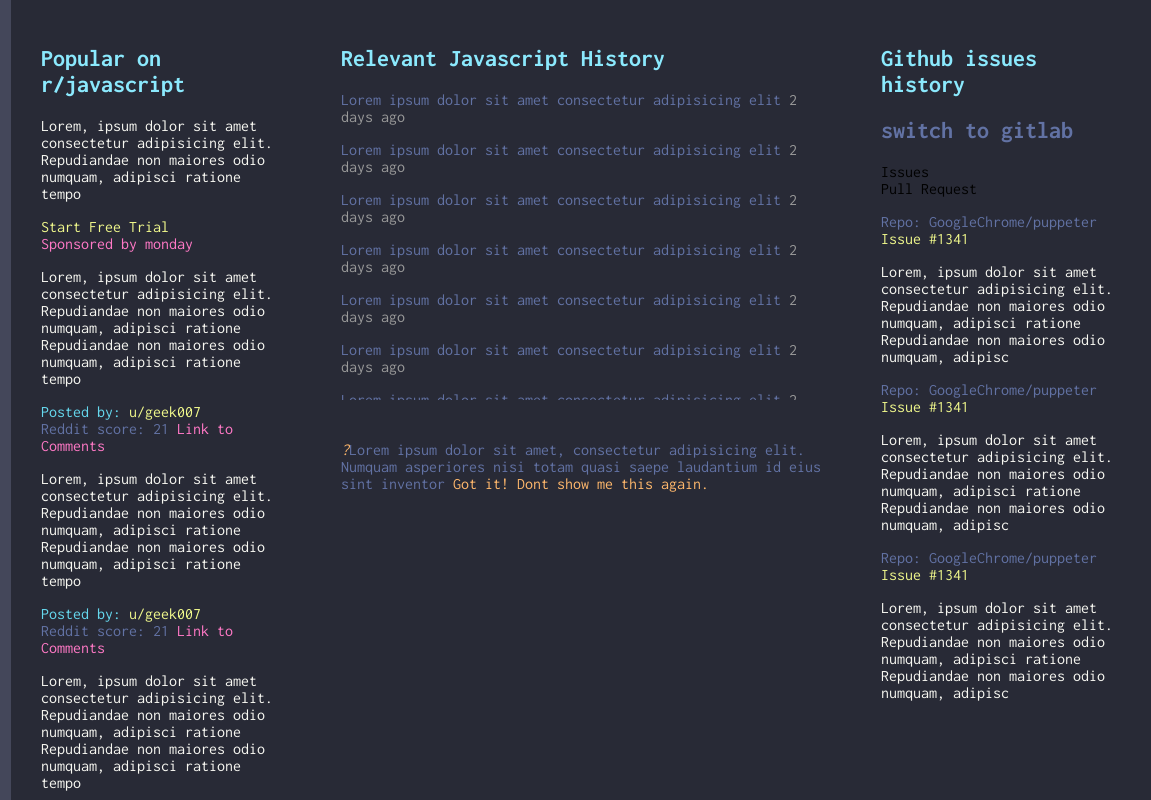
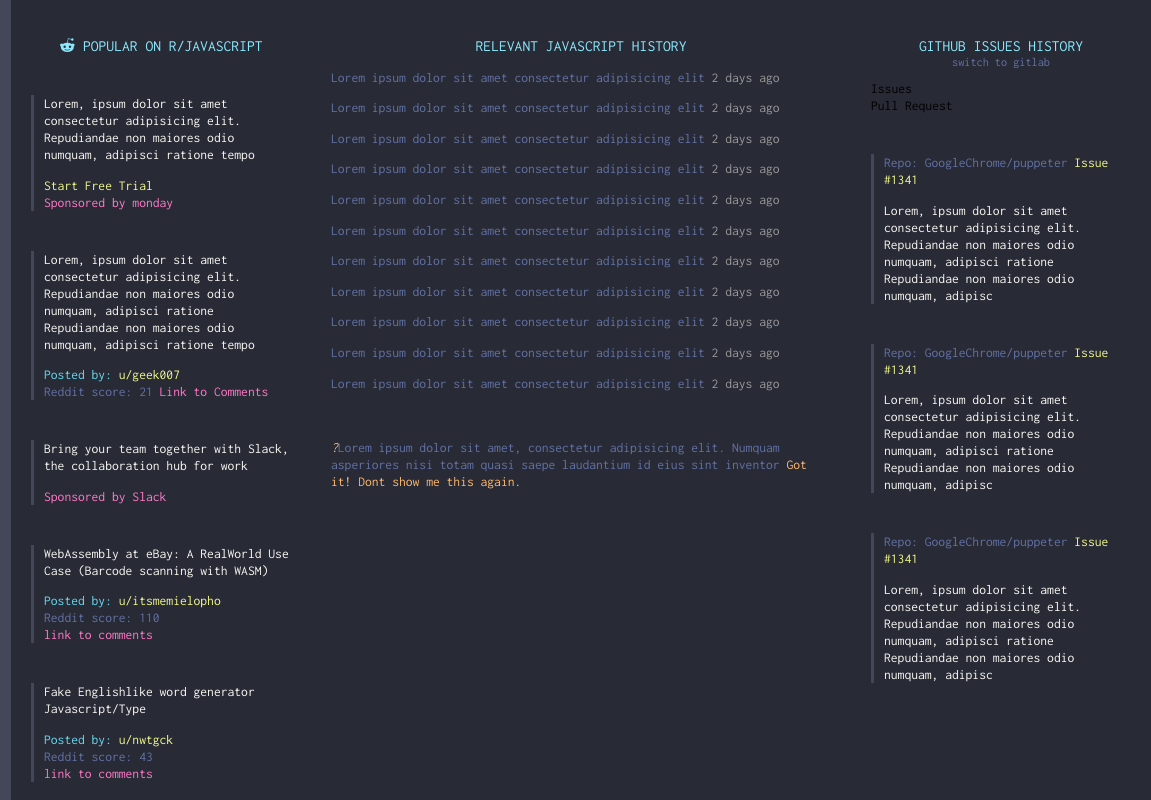
Before and after one commit to reedlex98/InitabCopy, a website: page index.html in a window 1280 px wide. Shown: the full height of the page, 129-1280 px from the left. Drawn offline with nearby package versions, Linux system fonts and the light colour scheme.

Commit message:
json mocked text added, jsreddit section finished

```diff
--- /dev/null
+++ b/bd/jsreddit.json
@@ -0,0 +1,181 @@
+[{
+        "type": "advertising",
+        "maintext": "Bring your team together with Slack, the collaboration hub for work",
+        "advertisor": "Sponsored by Slack"
+    },
+    {
+        "type": "userPost",
+        "maintext": "WebAssembly at eBay: A RealWorld Use Case (Barcode scanning with WASM)",
+        "postedby": "u/itsmemielopho",
+        "redditscore": 110,
+        "hascomments": true
+    },
+    {
+        "type": "userPost",
+        "maintext": "Fake Englishlike word generator Javascript/Type",
+        "postedby": "u/nwtgck",
+        "redditscore": 43,
+        "hascomments": true
+    },
+    {
+        "type": "userPost",
+        "maintext": "GitHub Sponsors postinstall script for npm",
+        "postedby": "u/Ffloriel",
+        "redditscore": 5,
+        "hascomments": true
+    },
+    {
+        "type": "userPost",
+        "maintext": "tiptap  a renderless richtext editor for Vue.js",
+        "postedby": "u/praveenscienc",
+        "redditscore": 121,
+        "hascomments": true
+    },
+    {
+        "type": "userPost",
+        "maintext": "The Curious Case of Javascript NaN",
+        "postedby": "u/renishb",
+        "redditscore": 4,
+        "hascomments": true
+    },
+    {
+        "type": "userPost",
+        "maintext": "How can I send a POST request to remote XenForo website",
+        "postedby": "u/TheRavenBlue",
+        "redditscore": 1,
+        "hascomments": false
+    },
+    {
+        "type": "userPost",
+        "maintext": "Question: What Text editor &amp; Font do you use?",
+        "postedby": "u/Michael35699",
+        "redditscore": 5,
+        "hascomments": false
+    },
+    {
+        "type": "userPost",
+        "maintext": "Fake Englishlike word generator Javascript/Type",
+        "postedby": "u/nwtgck",
+        "redditscore": 43,
+        "hascomments": true
+    },
+    {
+        "type": "userPost",
+        "maintext": "GitHub Sponsors postinstall script for npm",
+        "postedby": "u/Ffloriel",
+        "redditscore": 5,
+        "hascomments": true
+    },
+    {
+        "type": "userPost",
+        "maintext": "tiptap  a renderless richtext editor for Vue.js",
+        "postedby": "u/praveenscienc",
+        "redditscore": 121,
+        "hascomments": true
+    },
+    {
+        "type": "userPost",
+        "maintext": "The Curious Case of Javascript NaN",
+        "postedby": "u/renishb",
+        "redditscore": 4,
+        "hascomments": true
+    },
+    {
+        "type": "userPost",
+        "maintext": "How can I send a POST request to remote XenForo website",
+        "postedby": "u/TheRavenBlue",
+        "redditscore": 1,
+        "hascomments": false
+    },
+    {
+        "type": "userPost",
+        "maintext": "Question: What Text editor &amp; Font do you use?",
+        "postedby": "u/Michael35699",
+        "redditscore": 5,
+        "hascomments": false
+    },
+    {
+        "type": "userPost",
+        "maintext": "Fake Englishlike word generator Javascript/Type",
+        "postedby": "u/nwtgck",
+        "redditscore": 43,
+        "hascomments": true
+    },
+    {
+        "type": "userPost",
+        "maintext": "GitHub Sponsors postinstall script for npm",
+        "postedby": "u/Ffloriel",
+        "redditscore": 5,
+        "hascomments": true
+    },
+    {
+        "type": "userPost",
+        "maintext": "tiptap  a renderless richtext editor for Vue.js",
+        "postedby": "u/praveenscienc",
+        "redditscore": 121,
+        "hascomments": true
+    },
+    {
+        "type": "userPost",
+        "maintext": "The Curious Case of Javascript NaN",
+        "postedby": "u/renishb",
+        "redditscore": 4,
+        "hascomments": true
+    },
+    {
+        "type": "userPost",
+        "maintext": "How can I send a POST request to remote XenForo website",
+        "postedby": "u/TheRavenBlue",
+        "redditscore": 1,
+        "hascomments": false
+    },
+    {
+        "type": "userPost",
+        "maintext": "Question: What Text editor &amp; Font do you use?",
+        "postedby": "u/Michael35699",
+        "redditscore": 5,
+        "hascomments": false
+    },
+    {
+        "type": "userPost",
+        "maintext": "Fake Englishlike word generator Javascript/Type",
+        "postedby": "u/nwtgck",
+        "redditscore": 43,
+        "hascomments": true
+    },
+    {
+        "type": "userPost",
+        "maintext": "GitHub Sponsors postinstall script for npm",
+        "postedby": "u/Ffloriel",
+        "redditscore": 5,
+        "hascomments": true
+    },
+    {
+        "type": "userPost",
+        "maintext": "tiptap  a renderless richtext editor for Vue.js",
+        "postedby": "u/praveenscienc",
+        "redditscore": 121,
+        "hascomments": true
+    },
+    {
+        "type": "userPost",
+        "maintext": "The Curious Case of Javascript NaN",
+        "postedby": "u/renishb",
+        "redditscore": 4,
+        "hascomments": true
+    },
+    {
+        "type": "userPost",
+        "maintext": "How can I send a POST request to remote XenForo website",
+        "postedby": "u/TheRavenBlue",
+        "redditscore": 1,
+        "hascomments": false
+    },
+    {
+        "type": "userPost",
+        "maintext": "Question: What Text editor &amp; Font do you use?",
+        "postedby": "u/Michael35699",
+        "redditscore": 5,
+        "hascomments": false
+    }
+]
--- a/css/style.css
+++ b/css/style.css
@@ -1,3 +1,4 @@
+/* general style section */
 *{
     font-family: 'Inconsolata',monospace;
     text-decoration: none;
@@ -6,6 +7,23 @@
 a{
     color: inherit;
 }
+section{
+    font-size: .85em;
+    line-height: 1.25em;
+}
+section h1{
+    font-size: 1.15em;
+    font-weight: 100;
+    text-transform: uppercase;
+    text-align: center;
+}
+section h2{
+    font-size: 0.9em;
+    font-weight: 100;
+    text-align: center;
+    margin-top: -15px;
+}
+/* end of general style section */
 
 /* global variables declaration */
 :root{
@@ -92,7 +110,7 @@
 section{
     overflow: auto;
     scroll-behavior: smooth;
-    padding: 25px 30px;
+    padding: 25px 20px;
     -ms-overflow-style: none;
     scrollbar-width: none;
 }
@@ -163,3 +181,16 @@
     margin-right: 10px;
 }
 /* header section end */
+/* javascript reddit section style */
+
+.post-card{
+    border-left: 3px solid var(--header-color);
+    padding-left:10px;
+    margin: 40px auto;
+}
+.post-card:hover{
+    border-color: var(--green);
+    cursor: pointer;
+}
+
+/* javascript reddit section end */
--- a/index.html
+++ b/index.html
@@ -6,8 +6,7 @@
     <meta name="viewport" content="width=device-width, initial-scale=1.0">
     <meta http-equiv="X-UA-Compatible" content="ie=edge">
     <link href="https://fonts.googleapis.com/css?family=Inconsolata:400,700|Open+Sans:300,400,600,700" rel="stylesheet">
-    <link rel="stylesheet" href="https://use.fontawesome.com/releases/v5.8.2/css/all.css"
-        integrity="sha384-oS3vJWv+0UjzBfQzYUhtDYW+Pj2yciDJxpsK1OYPAYjqT085Qq/1cq5FLXAZQ7Ay" crossorigin="anonymous">
+    <link rel="stylesheet" href="https://use.fontawesome.com/releases/v5.8.2/css/all.css" integrity="sha384-oS3vJWv+0UjzBfQzYUhtDYW+Pj2yciDJxpsK1OYPAYjqT085Qq/1cq5FLXAZQ7Ay" crossorigin="anonymous">
     <link rel="stylesheet" href="css/style.css">
     <title>Document</title>
 </head>
@@ -32,19 +31,19 @@
                 </a>
             </div>
             <ul>
-                <li class="orange-text"><a href="https://github.com/reedlex98" target="_blank"><i class="fab fa-github"></i></a></li>
-                <li class="green-text"><a href="https://www.freecodecamp.org/reedlex98" target="_blank"><i class="fab fa-free-code-camp"></i></a></li>
+                <li class="orange-text"><a href="https://github.com/reedlex98" target="_blank"><i
+                            class="fab fa-github"></i></a></li>
+                <li class="green-text"><a href="https://www.freecodecamp.org/reedlex98" target="_blank"><i
+                            class="fab fa-free-code-camp"></i></a></li>
             </ul>
         </div>
     </header>
 
     <section class="javascript-reddit">
-        <h1 class="light-blue-text"> Popular on r/javascript </h1>
+        <h1 class="light-blue-text"> <i class="fab fa-reddit-alien"></i> Popular on r/javascript </h1>
         <div class="post-card">
             <p class="main-text">
-                Lorem, ipsum dolor sit amet consectetur adipisicing elit. Repudiandae non maiores odio numquam, adipisci
-                ratione
-                tempo
+                Lorem, ipsum dolor sit amet consectetur adipisicing elit. Repudiandae non maiores odio numquam, adipisci ratione tempo
             </p>
             <p class="detail-text">
                 <span class="yellow-text">Start Free Trial</span>
@@ -55,38 +54,7 @@
 
         <div class="post-card">
             <p class="main-text">
-                Lorem, ipsum dolor sit amet consectetur adipisicing elit. Repudiandae non maiores odio numquam, adipisci
-                ratione Repudiandae non maiores odio numquam, adipisci
-                ratione
-                tempo
-            </p>
-            <p class="detail-text">
-                <span class="blue-text">Posted by: </span><span class="yellow-text">u/geek007</span><br>
-                <span class="dark-blue-text">Reddit score: 21</span>
-                <span class="pink-text">Link to Comments</span>
-            </p>
-        </div>
-
-        <div class="post-card">
-            <p class="main-text">
-                Lorem, ipsum dolor sit amet consectetur adipisicing elit. Repudiandae non maiores odio numquam, adipisci
-                ratione Repudiandae non maiores odio numquam, adipisci
-                ratione
-                tempo
-            </p>
-            <p class="detail-text">
-                <span class="blue-text">Posted by: </span><span class="yellow-text">u/geek007</span><br>
-                <span class="dark-blue-text">Reddit score: 21</span>
-                <span class="pink-text">Link to Comments</span>
-            </p>
-        </div>
-
-        <div class="post-card">
-            <p class="main-text">
-                Lorem, ipsum dolor sit amet consectetur adipisicing elit. Repudiandae non maiores odio numquam, adipisci
-                ratione Repudiandae non maiores odio numquam, adipisci
-                ratione
-                tempo
+                Lorem, ipsum dolor sit amet consectetur adipisicing elit. Repudiandae non maiores odio numquam, adipisci ratione Repudiandae non maiores odio numquam, adipisci ratione tempo
             </p>
             <p class="detail-text">
                 <span class="blue-text">Posted by: </span><span class="yellow-text">u/geek007</span><br>
@@ -99,52 +67,40 @@
     <section class="javascript-history">
         <h1 class="light-blue-text">Relevant Javascript History</h1>
         <p>
-            <i></i><span class="dark-blue-text">Lorem ipsum dolor sit amet consectetur adipisicing elit</span><span
-                class="post-date"> 2 days ago </span>
+            <i></i><span class="dark-blue-text">Lorem ipsum dolor sit amet consectetur adipisicing elit</span><span class="post-date"> 2 days ago </span>
         </p>
         <p>
-            <i></i><span class="dark-blue-text">Lorem ipsum dolor sit amet consectetur adipisicing elit</span><span
-                class="post-date"> 2 days ago </span>
+            <i></i><span class="dark-blue-text">Lorem ipsum dolor sit amet consectetur adipisicing elit</span><span class="post-date"> 2 days ago </span>
         </p>
         <p>
-            <i></i><span class="dark-blue-text">Lorem ipsum dolor sit amet consectetur adipisicing elit</span><span
-                class="post-date"> 2 days ago </span>
+            <i></i><span class="dark-blue-text">Lorem ipsum dolor sit amet consectetur adipisicing elit</span><span class="post-date"> 2 days ago </span>
         </p>
         <p>
-            <i></i><span class="dark-blue-text">Lorem ipsum dolor sit amet consectetur adipisicing elit</span><span
-                class="post-date"> 2 days ago </span>
+            <i></i><span class="dark-blue-text">Lorem ipsum dolor sit amet consectetur adipisicing elit</span><span class="post-date"> 2 days ago </span>
         </p>
         <p>
-            <i></i><span class="dark-blue-text">Lorem ipsum dolor sit amet consectetur adipisicing elit</span><span
-                class="post-date"> 2 days ago </span>
+            <i></i><span class="dark-blue-text">Lorem ipsum dolor sit amet consectetur adipisicing elit</span><span class="post-date"> 2 days ago </span>
         </p>
         <p>
-            <i></i><span class="dark-blue-text">Lorem ipsum dolor sit amet consectetur adipisicing elit</span><span
-                class="post-date"> 2 days ago </span>
+            <i></i><span class="dark-blue-text">Lorem ipsum dolor sit amet consectetur adipisicing elit</span><span class="post-date"> 2 days ago </span>
         </p>
         <p>
-            <i></i><span class="dark-blue-text">Lorem ipsum dolor sit amet consectetur adipisicing elit</span><span
-                class="post-date"> 2 days ago </span>
+            <i></i><span class="dark-blue-text">Lorem ipsum dolor sit amet consectetur adipisicing elit</span><span class="post-date"> 2 days ago </span>
         </p>
         <p>
-            <i></i><span class="dark-blue-text">Lorem ipsum dolor sit amet consectetur adipisicing elit</span><span
-                class="post-date"> 2 days ago </span>
+            <i></i><span class="dark-blue-text">Lorem ipsum dolor sit amet consectetur adipisicing elit</span><span class="post-date"> 2 days ago </span>
         </p>
         <p>
-            <i></i><span class="dark-blue-text">Lorem ipsum dolor sit amet consectetur adipisicing elit</span><span
-                class="post-date"> 2 days ago </span>
+            <i></i><span class="dark-blue-text">Lorem ipsum dolor sit amet consectetur adipisicing elit</span><span class="post-date"> 2 days ago </span>
         </p>
         <p>
-            <i></i><span class="dark-blue-text">Lorem ipsum dolor sit amet consectetur adipisicing elit</span><span
-                class="post-date"> 2 days ago </span>
+            <i></i><span class="dark-blue-text">Lorem ipsum dolor sit amet consectetur adipisicing elit</span><span class="post-date"> 2 days ago </span>
         </p>
         <p>
-            <i></i><span class="dark-blue-text">Lorem ipsum dolor sit amet consectetur adipisicing elit</span><span
-                class="post-date"> 2 days ago </span>
+            <i></i><span class="dark-blue-text">Lorem ipsum dolor sit amet consectetur adipisicing elit</span><span class="post-date"> 2 days ago </span>
         </p>
         <p>
-            <i></i><span class="dark-blue-text">Lorem ipsum dolor sit amet consectetur adipisicing elit</span><span
-                class="post-date"> 2 days ago </span>
+            <i></i><span class="dark-blue-text">Lorem ipsum dolor sit amet consectetur adipisicing elit</span><span class="post-date"> 2 days ago </span>
         </p>
     </section>
     <section class="datetime">
@@ -152,8 +108,7 @@
 
         </div>
         <p class="custom-link-info dark-blue-text">
-            <span class="orange-text"><i>?</i></span>Lorem ipsum dolor sit amet, consectetur adipisicing elit. Numquam
-            asperiores nisi totam quasi saepe laudantium id eius sint inventor
+            <span class="orange-text"><i>?</i></span>Lorem ipsum dolor sit amet, consectetur adipisicing elit. Numquam asperiores nisi totam quasi saepe laudantium id eius sint inventor
             <span class="orange-text"><i></i>Got it! Dont show me this again.</span>
         </p>
     </section>
@@ -170,8 +125,7 @@
                 <span class="yellow-text">Issue #1341</span>
             </p>
             <p class="main-text">
-                Lorem, ipsum dolor sit amet consectetur adipisicing elit. Repudiandae non maiores odio numquam, adipisci
-                ratione Repudiandae non maiores odio numquam, adipisc
+                Lorem, ipsum dolor sit amet consectetur adipisicing elit. Repudiandae non maiores odio numquam, adipisci ratione Repudiandae non maiores odio numquam, adipisc
             </p>
         </div>
         <div class="post-card">
@@ -180,8 +134,7 @@
                 <span class="yellow-text">Issue #1341</span>
             </p>
             <p class="main-text">
-                Lorem, ipsum dolor sit amet consectetur adipisicing elit. Repudiandae non maiores odio numquam, adipisci
-                ratione Repudiandae non maiores odio numquam, adipisc
+                Lorem, ipsum dolor sit amet consectetur adipisicing elit. Repudiandae non maiores odio numquam, adipisci ratione Repudiandae non maiores odio numquam, adipisc
             </p>
         </div>
         <div class="post-card">
@@ -190,11 +143,12 @@
                 <span class="yellow-text">Issue #1341</span>
             </p>
             <p class="main-text">
-                Lorem, ipsum dolor sit amet consectetur adipisicing elit. Repudiandae non maiores odio numquam, adipisci
-                ratione Repudiandae non maiores odio numquam, adipisc
+                Lorem, ipsum dolor sit amet consectetur adipisicing elit. Repudiandae non maiores odio numquam, adipisci ratione Repudiandae non maiores odio numquam, adipisc
             </p>
         </div>
     </section>
+    <script src="https://ajax.googleapis.com/ajax/libs/jquery/3.4.1/jquery.min.js"></script>
+    <script src="js/scripts.js"></script>
 </body>
 
 </html>
--- /dev/null
+++ b/js/scripts.js
@@ -0,0 +1,42 @@
+function mainTextGen(content) {
+    return $('<p>').addClass('main-text').append(content)
+}
+function postedByGen(content) {
+    return $('<span>').addClass('blue-text').html(`Posted by: <span class='yellow-text'>${content}</span>`)
+}
+function redditScoreGen(content) {
+    return $('<span>').addClass('dark-blue-text').append(`Reddit score: ${content}`)
+}
+function linkCommentsGen(hasComments) {
+    return $('<span>').addClass('pink-text underscore-link').append('link to comments')
+}
+function advertisorGen(content) {
+    return $('<span>').addClass('pink-text').append(content)
+}
+function detailTextGen(type, postedBy, redditScore, hasComments, advertisor) {
+    let detailText = $('<p>').addClass('detail-text')
+    if (type === 'userPost') {
+        detailText.append(postedByGen(postedBy),'<br>')
+        detailText.append(redditScoreGen(redditScore),'<br>')
+        if(hasComments) detailText.append(linkCommentsGen(hasComments))
+    }
+    else
+        detailText.append(advertisorGen(advertisor))
+    return detailText
+}
+function postCardGen(mainText, detailText) {
+    return $('<div>').addClass('post-card').append(mainText, detailText)
+}
+console.log('jack')
+$.getJSON("./bd/jsreddit.json", function (data) {
+    for (let d of data) {
+        if (d['type'] === 'userPost') {
+            $('.javascript-reddit')
+                .append(postCardGen(mainTextGen(d['maintext']), detailTextGen(d['type'], d['postedby'], d['redditscore'], d['hascomments'])))
+        } else {
+            $('.javascript-reddit')
+                .append(postCardGen(mainTextGen(d['maintext']), detailTextGen(d['type'],null,null,null,d['advertisor'])))
+        }
+    }
+}
+);
```
Also changed, not shown: package.json (added, +26 -0 lines), 1 other file.
